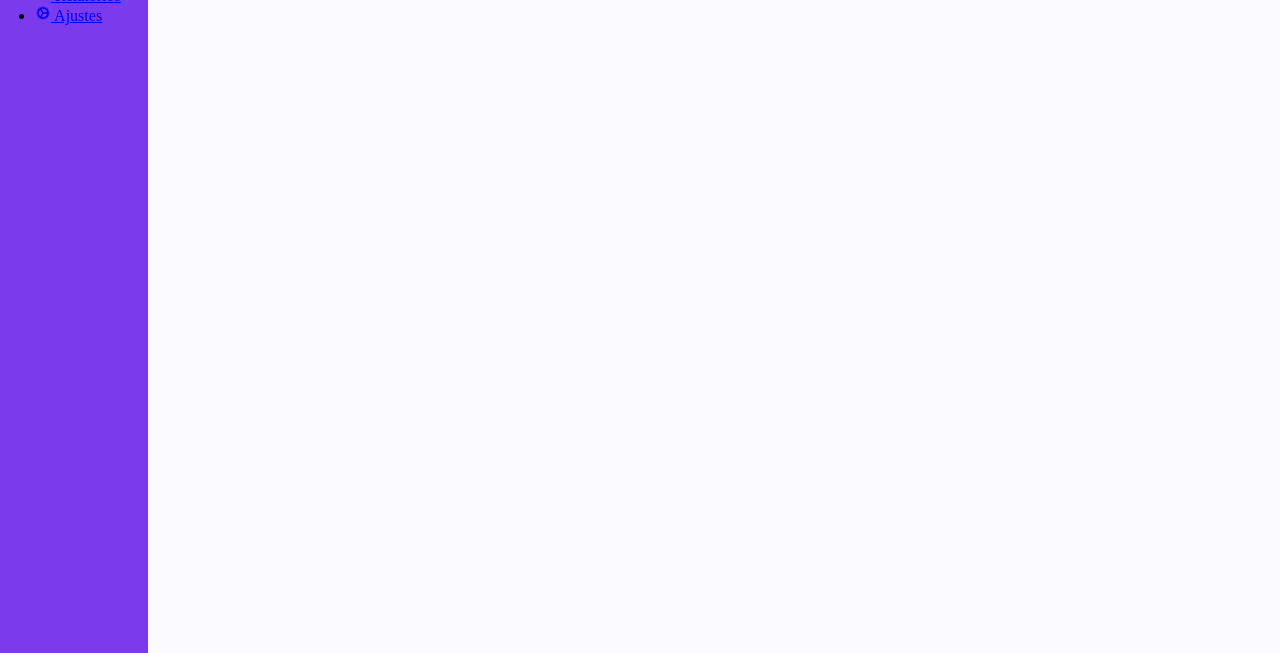
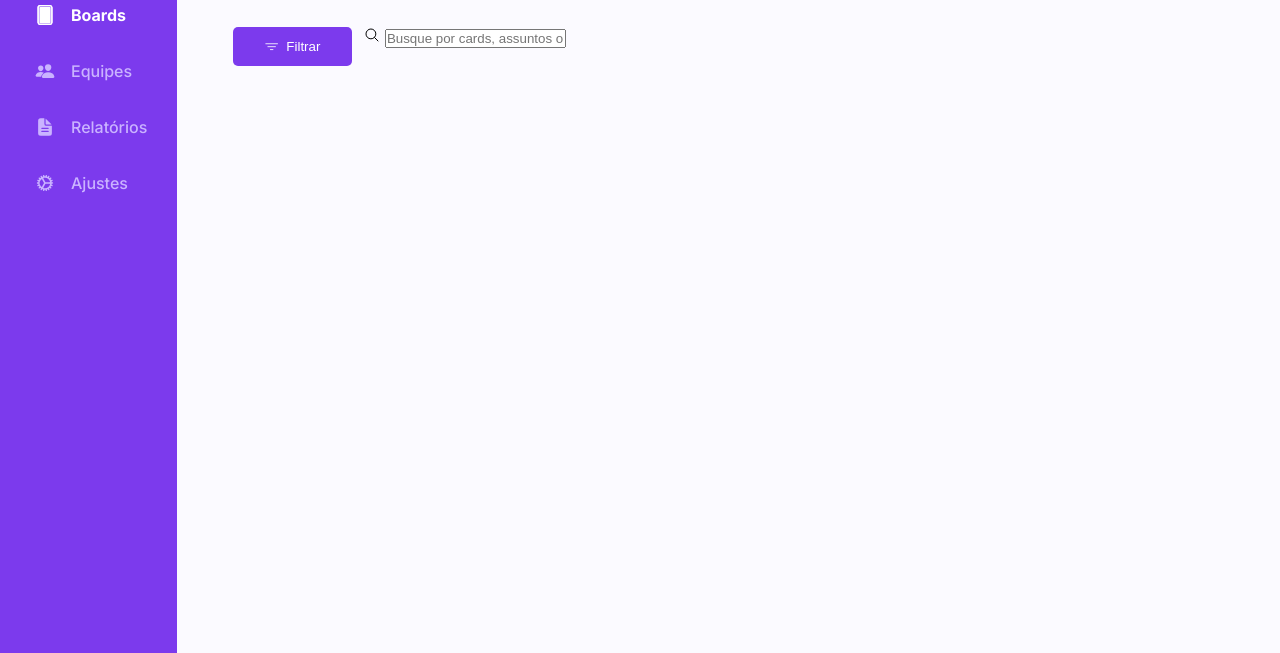
Before and after one commit to diegodiaaz/interface-kanban, a plain HTML site: page index.html in a window 1280 px wide. Shown: the part 147-800 px from the top of the page. Drawn offline with nearby package versions, Linux system fonts and the light colour scheme.

Commit message:
adicionando e estilizando elementos da interface kanban de fato

```diff
--- a/index.html
+++ b/index.html
@@ -1,6 +1,13 @@
 <!DOCTYPE html>
 <html lang="en">
   <head>
+    <link rel="preconnect" href="https://fonts.googleapis.com" />
+    <link rel="preconnect" href="https://fonts.gstatic.com" crossorigin />
+    <link
+      href="https://fonts.googleapis.com/css2?family=Inter:wght@400;500;700&display=swap"
+      rel="stylesheet"
+    />
+
     <meta charset="UTF-8" />
     <meta http-equiv="X-UA-Compatible" content="IE=edge" />
     <meta name="viewport" content="width=device-width, initial-scale=1.0" />
@@ -40,7 +47,26 @@
         </ul>
       </nav>
       <main>
-        <div class="inner"></div>
+        <div class="inner">
+          <section class="title-avatar">
+            <h1>Meu Kanban <img src="./assets/pencil.svg" alt="" /></h1>
+            <img src="https://github.com/diegodiaaz.png" alt="" />
+          </section>
+
+          <section class="filter">
+            <button>
+              <ion-icon name="filter-outline"></ion-icon>
+              <span>Filtrar</span>
+            </button>
+            <div class="input-wrapper">
+              <ion-icon name="search-outline"></ion-icon>
+              <input
+                type="text"
+                placeholder="Busque por cards, assuntos ou responsáveis..."
+              />
+            </div>
+          </section>
+        </div>
       </main>
     </div>
 
--- a/style.css
+++ b/style.css
@@ -8,11 +8,16 @@
 
 :root {
   font-size: 62.5%;
+  font-family: "Inter", sans-serif;
 }
 
 body {
   font-size: 1.6rem;
   background-color: #7c3aed;
+}
+
+a {
+  text-decoration: none;
 }
 
 #app {
@@ -26,6 +31,8 @@ main .inner {
   height: 100%;
   background-color: #fbfaff;
   border-top-left-radius: 3.2rem;
+
+  padding: 4.8rem 3.2rem;
 }
 
 main {
@@ -34,5 +41,81 @@ main {
 
 nav {
   padding: 3.2rem 2.7rem 0 3.5rem;
+}
+
+ul {
+  margin-top: 6rem;
+
+  list-style: none;
+
+  display: grid;
+  gap: 3.6rem;
+
   min-width: 11.5rem;
 }
+
+li a {
+  color: #cab3ff;
+
+  display: flex;
+  align-items: center;
+  gap: 1.6rem;
+
+  font-weight: 500;
+}
+
+a.active,
+a:hover {
+  color: white;
+  font-weight: 700;
+}
+
+a ion-icon {
+  font-size: 2rem;
+}
+
+/* Section Title + Avatar */
+section.title-avatar {
+  display: flex;
+  justify-content: space-between;
+  align-items: center;
+
+  padding: 1.1rem 2.4rem;
+}
+
+.title-avatar > /* Imagem no primeiro nível */ img {
+  width: 6.4rem;
+  height: 6.4rem;
+  border-radius: 50%;
+}
+
+h1 {
+  display: flex;
+  align-items: center;
+  gap: 1.2rem;
+
+  font-size: 3.2rem;
+  color: #403937;
+}
+
+/* Section Filter */
+section.filter {
+  margin-top: 3.2rem;
+  padding: 0 2.4rem;
+
+  display: flex;
+  gap: 1.2rem;
+}
+
+.filter button {
+  padding: 1.2rem 3.2rem;
+  border: 0;
+  background: #7c3aed;
+
+  border-radius: 0.5rem;
+  color: white;
+
+  display: flex;
+  align-items: center;
+  gap: 0.8rem;
+}
```
Also changed, not shown: assets/pencil.svg (added).
